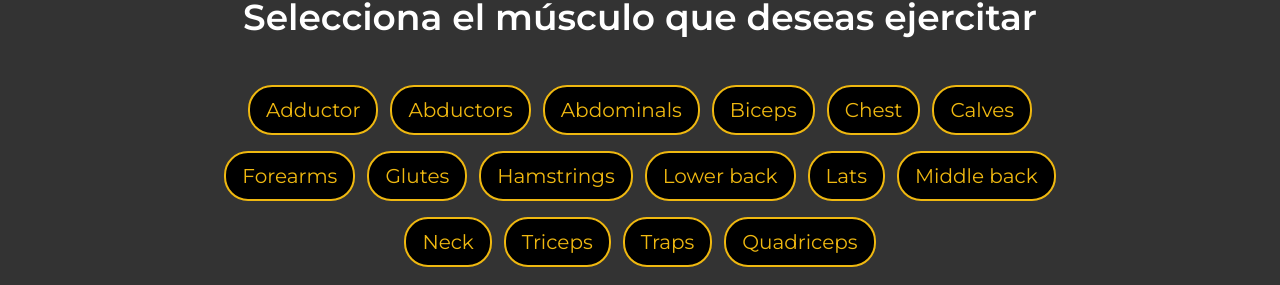
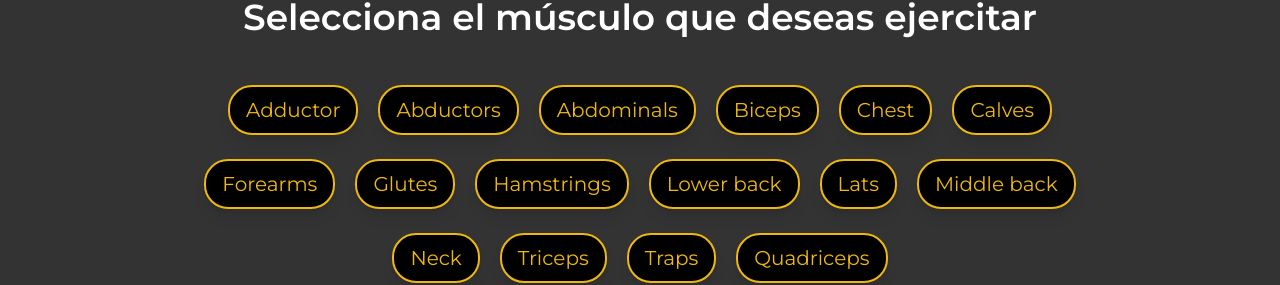
Before and after one commit to JAASM1/FitZone, a React (Create React App) app: page /Ejercicios in a window 1280 px wide. Shown: the part 543-828 px from the top of the page. Built offline with nearby package versions, Linux system fonts and the light colour scheme.

Commit message:
Arreglos en diseño

```diff
--- a/package.json
+++ b/package.json
@@ -13,7 +13,6 @@
     "react-dom": "^18.2.0",
     "react-google-login": "^5.2.2",
     "react-icons": "^4.11.0",
-    "react-magic-motion": "^1.1.1",
     "react-router-dom": "^6.16.0",
     "react-scripts": "5.0.1",
     "sweetalert2": "^11.9.0",
--- a/src/components/Dashboard/EstadisticaComponente/EstadisticaCalorias.js
+++ b/src/components/Dashboard/EstadisticaComponente/EstadisticaCalorias.js
@@ -1,5 +1,8 @@
 import React, { useEffect, useState } from "react";
+
 import axios from "axios";
+
+import { HiOutlineTrophy } from "react-icons/hi2";
 
 function EstadisticaCalorias() {
   const [topPalabras, setTopPalabras] = useState([]);
@@ -20,19 +23,22 @@ function EstadisticaCalorias() {
   }, []);
   return (
     <div className="flex flex-col items-center gap-5">
-      <h3 className="text-4xl font-semibold">Calorias</h3>
+      <h3 className="text-4xl font-semibold text-white">Calorias</h3>
       <div className="border shadow-lg rounded-xl flex justify-center items-center w-[275px] h-[200px] bg-white">
-        <ul className="list-decimal capitalize space-y-3">
+        <ul className="capitalize space-y-3 text-center">
           {topPalabras.map((palabra, index) => (
             <li
               key={index}
               className={
                 index === 0
-                  ? "text-2xl text-[#EFB810] font-semibold"
-                  : "text-xl"
+                  ? `text-3xl text-[#EFB810] font-bold flex gap-2 items-center`
+                  : "text-xl font-semibold"
               }
             >
               {palabra}
+              {
+                index === 0 ? <HiOutlineTrophy className=""/> : ''
+              }
             </li>
           ))}
         </ul>
--- a/src/components/Dashboard/EstadisticaComponente/EstadisticaEjercicios.js
+++ b/src/components/Dashboard/EstadisticaComponente/EstadisticaEjercicios.js
@@ -1,5 +1,7 @@
 import React, { useState, useEffect } from "react";
 import axios from "axios";
+
+import { HiOutlineTrophy } from "react-icons/hi2";
 
 function EstadisticaEjercicios() {
   const [topButtons, setTopButtons] = useState([]);
@@ -20,19 +22,20 @@ function EstadisticaEjercicios() {
   }, []);
   return (
     <div className="flex flex-col items-center gap-5">
-      <h3 className="text-4xl font-semibold">Ejercicios</h3>
-      <div className="border shadow-lg rounded-xl flex justify-center items-center w-[275px] h-[200px] bg-zinc-800 text-white">
-        <ul className="list-decimal capitalize space-y-3">
+      <h3 className="text-4xl font-semibold text-white">Ejercicios</h3>
+      <div className="border shadow-lg rounded-xl flex justify-center items-center w-[275px] h-[200px] bg-white">
+        <ul className="capitalize space-y-3 text-center">
           {topButtons.map((boton, index) => (
             <li
               key={index}
               className={
                 index === 0
-                  ? "text-2xl text-[#EFB810] font-semibold"
-                  : "text-xl text-white"
+                  ? `text-3xl text-[#EFB810] font-bold flex gap-2 items-center`
+                  : "text-xl font-semibold"
               }
             >
               {boton}
+              {index === 0 ? <HiOutlineTrophy className="" /> : ""}
             </li>
           ))}
         </ul>
--- a/src/index.css
+++ b/src/index.css
@@ -14,4 +14,17 @@
         font-size: 20px;
         border-radius: 24px;
     }
+    .btnAnimation {
+        transition-property: all;
+        transition-timing-function: cubic-bezier(0.4, 0, 0.2, 1);
+        transition-duration: 150ms;
+        --tw-shadow: 0 10px 15px -3px rgb(0 0 0 / 0.1), 0 4px 6px -4px rgb(0 0 0 / 0.1);
+        --tw-shadow-colored: 0 10px 15px -3px var(--tw-shadow-color), 0 4px 6px -4px var(--tw-shadow-color);
+        box-shadow: var(--tw-ring-offset-shadow, 0 0 #0000), var(--tw-ring-shadow, 0 0 #0000), var(--tw-shadow);
+    }
+    .btnAnimation:hover{
+        transform: scale(120%);
+        --tw-shadow-color: #000;
+        --tw-shadow: var(--tw-shadow-colored);
+    }
 }
--- a/src/index.js
+++ b/src/index.js
@@ -24,7 +24,6 @@ const AppRoutes = () => {
     {path: '/Iniciar sesion', element: <IniciarSesion></IniciarSesion>},
     {path: '/Registrarse' , element: <Registrarse></Registrarse>},
     {path: '/Contraseña', element: <ContraOlvidado></ContraOlvidado>},
-    {path: '/Bienvenida' , element: <Welcome></Welcome>},
     {path: '/Estadisticas' , element: <Estadisticas/>},
   ])
   return routes
--- a/src/page/ejercicios/Ejercicios.js
+++ b/src/page/ejercicios/Ejercicios.js
@@ -76,10 +76,10 @@ function Ejercicios() {
           </div>
 
           {/* ////////////////////////////////////Buttons/////////////////////////////////////// */}
-          <div className="flex flex-col items-center gap-4">
-            <div className="flex gap-3">
+          <div className="flex flex-col items-center gap-6">
+            <div className="flex gap-5">
               <button
-                className="btnStyles bg-black focus:bg-[#EFB810] focus:text-black"
+                className="btnStyles btnAnimation bg-black focus:bg-[#EFB810] focus:text-black"
                 type="button"
                 onClick={() => {
                   handleButtonClick("adductors");
@@ -88,7 +88,7 @@ function Ejercicios() {
                 Adductor
               </button>
               <button
-                className="btnStyles bg-black focus:bg-[#EFB810] focus:text-black"
+                className="btnStyles btnAnimation bg-black focus:bg-[#EFB810] focus:text-black"
                 type="button"
                 onClick={() => {
                   handleButtonClick("abductors");
@@ -97,7 +97,7 @@ function Ejercicios() {
                 Abductors
               </button>
               <button
-                className="btnStyles bg-black focus:bg-[#EFB810] focus:text-black"
+                className="btnStyles btnAnimation bg-black focus:bg-[#EFB810] focus:text-black"
                 type="button"
                 onClick={() => {
                   handleButtonClick("abdominals");
@@ -106,7 +106,7 @@ function Ejercicios() {
                 Abdominals
               </button>
               <button
-                className="btnStyles bg-black focus:bg-[#EFB810] focus:text-black"
+                className="btnStyles btnAnimation bg-black focus:bg-[#EFB810] focus:text-black"
                 type="button"
                 onClick={() => {
                   handleButtonClick("biceps");
@@ -115,7 +115,7 @@ function Ejercicios() {
                 Biceps
               </button>
               <button
-                className="btnStyles bg-black focus:bg-[#EFB810] focus:text-black"
+                className="btnStyles btnAnimation bg-black focus:bg-[#EFB810] focus:text-black"
                 type="button"
                 onClick={() => {
                   handleButtonClick("chest");
@@ -124,7 +124,7 @@ function Ejercicios() {
                 Chest
               </button>
               <button
-                className="btnStyles bg-black focus:bg-[#EFB810] focus:text-black"
+                className="btnStyles btnAnimation bg-black focus:bg-[#EFB810] focus:text-black"
                 type="button"
                 onClick={() => {
                   handleButtonClick("calves");
@@ -133,9 +133,9 @@ function Ejercicios() {
                 Calves
               </button>
             </div>
-            <div className="flex gap-3">
+            <div className="flex gap-5">
               <button
-                className="btnStyles bg-black focus:bg-[#EFB810] focus:text-black"
+                className="btnStyles btnAnimation bg-black focus:bg-[#EFB810] focus:text-black"
                 type="button"
                 onClick={() => {
                   handleButtonClick("forearms");
@@ -144,7 +144,7 @@ function Ejercicios() {
                 Forearms
               </button>
               <button
-                className="btnStyles bg-black focus:bg-[#EFB810] focus:text-black"
+                className="btnStyles btnAnimation bg-black focus:bg-[#EFB810] focus:text-black"
                 type="button"
                 onClick={() => {
                   handleButtonClick("glutes");
@@ -153,7 +153,7 @@ function Ejercicios() {
                 Glutes
               </button>
               <button
-                className="btnStyles bg-black focus:bg-[#EFB810] focus:text-black"
+                className="btnStyles btnAnimation bg-black focus:bg-[#EFB810] focus:text-black"
                 type="button"
                 onClick={() => {
                   handleButtonClick("hamstrings");
@@ -162,7 +162,7 @@ function Ejercicios() {
                 Hamstrings
               </button>
               <button
-                className="btnStyles bg-black focus:bg-[#EFB810] focus:text-black"
+                className="btnStyles btnAnimation bg-black focus:bg-[#EFB810] focus:text-black"
                 type="button"
                 onClick={() => {
                   handleButtonClick("lower_back");
@@ -171,7 +171,7 @@ function Ejercicios() {
                 Lower back
               </button>
               <button
-                className="btnStyles bg-black focus:bg-[#EFB810] focus:text-black"
+                className="btnStyles btnAnimation bg-black focus:bg-[#EFB810] focus:text-black"
                 type="button"
                 onClick={() => {
                   handleButtonClick("lats");
@@ -180,7 +180,7 @@ function Ejercicios() {
                 Lats
               </button>
               <button
-                className="btnStyles bg-black focus:bg-[#EFB810] focus:text-black"
+                className="btnStyles btnAnimation bg-black focus:bg-[#EFB810] focus:text-black"
                 type="button"
                 onClick={() => {
                   handleButtonClick("middle_back");
@@ -189,9 +189,9 @@ function Ejercicios() {
                 Middle back
               </button>
             </div>
-            <div className="flex gap-3">
+            <div className="flex gap-5">
               <button
-                className="btnStyles bg-black focus:bg-[#EFB810] focus:text-black"
+                className="btnStyles btnAnimation bg-black focus:bg-[#EFB810] focus:text-black"
                 type="button"
                 onClick={() => {
                   handleButtonClick("neck");
@@ -200,7 +200,7 @@ function Ejercicios() {
                 Neck
               </button>
               <button
-                className="btnStyles bg-black focus:bg-[#EFB810] focus:text-black"
+                className="btnStyles btnAnimation bg-black focus:bg-[#EFB810] focus:text-black"
                 type="button"
                 onClick={() => {
                   handleButtonClick("triceps");
@@ -209,7 +209,7 @@ function Ejercicios() {
                 Triceps
               </button>
               <button
-                className="btnStyles bg-black focus:bg-[#EFB810] focus:text-black"
+                className="btnStyles btnAnimation bg-black focus:bg-[#EFB810] focus:text-black"
                 type="button"
                 onClick={() => {
                   handleButtonClick("traps");
@@ -218,7 +218,7 @@ function Ejercicios() {
                 Traps
               </button>
               <button
-                className="btnStyles bg-black focus:bg-[#EFB810] focus:text-black"
+                className="btnStyles btnAnimation bg-black focus:bg-[#EFB810] focus:text-black"
                 type="button"
                 onClick={() => {
                   handleButtonClick("quadriceps");
@@ -232,7 +232,7 @@ function Ejercicios() {
                 {data?.map((exercise) => (
                   <li
                     key={exercise.id}
-                    className="bg-white text-black p-10 rounded-xl"
+                    className="bg-zinc-600 text-white capitalize p-10 rounded-xl text-justify transition-all"
                   >
                     <div>
                       <h3 className="text-[#EFB810] font-semibold text-4xl">
@@ -241,7 +241,7 @@ function Ejercicios() {
                       <p className="text-xl">{exercise.muscle}</p>
                       <p className="text-xl">{exercise.equipment}</p>
                       <p className="text-xl">{exercise.difficulty}</p>
-                      <p className="text-sm">{exercise.instructions}</p>
+                      <p className="text-sm normal-case">{exercise.instructions}</p>
                     </div>
                   </li>
                 ))}
```
Also changed, not shown: src/components/Dashboard/EstadisticaComponente/EstadisticaNutricion.js (+8 -5 lines), src/page/calorias/Calorias.js (+29 -16 lines), src/page/nutricion/Nutricion.js (+15 -11 lines), 1 other file (tests, documents, lock files or other folders).
